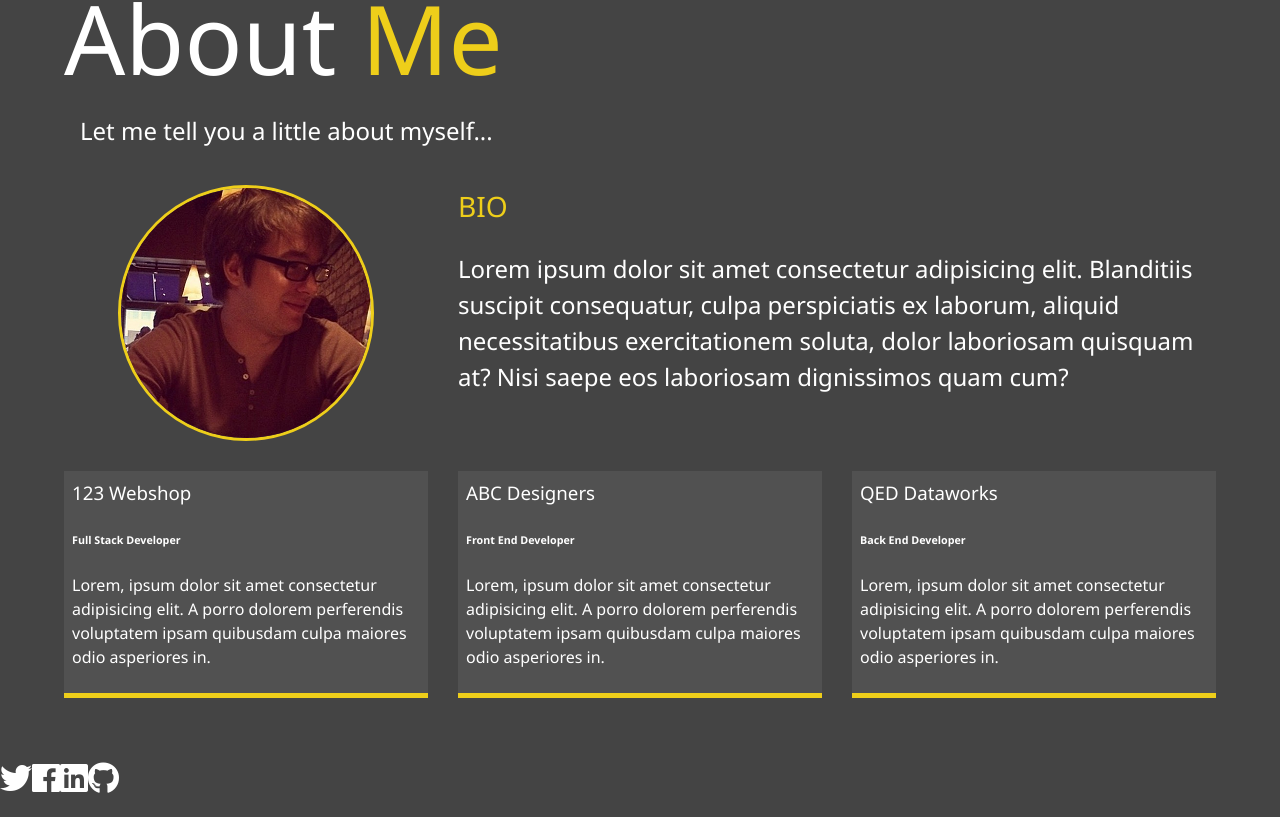
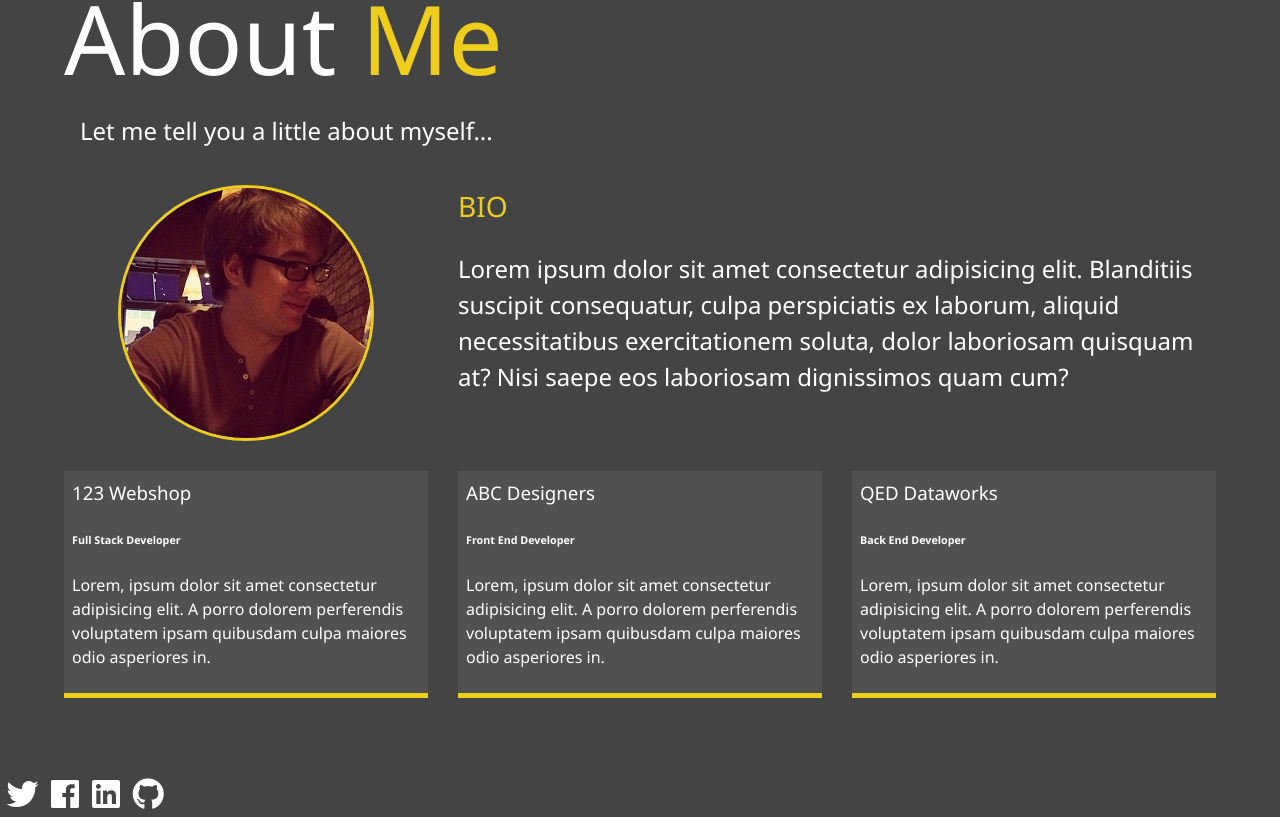
Before and after one commit to shanep42/ideal-eureka, a React (Create React App) app in the folder my-react-portfolio/: page / in a window 1280 px wide. Shown: the part 361-1178 px from the top of the page. Before the commit the page ends 1157 px from the top, so only its background shows below. Built offline with nearby package versions, Linux system fonts and the light colour scheme.

Commit message:
Built for deployment

```diff
--- a/my-react-portfolio/src/components/pages/Contact.js
+++ b/my-react-portfolio/src/components/pages/Contact.js
@@ -12,6 +12,7 @@ const Contact = () => {
 
     const {name, email, message} = formState;
 
+    // I expected to need this so that the form could be updated as you type, but I seem to just... not?
     function handleChange(e){
         if (e.target.name === 'email') {
             const isValid = validateEmail(e.target.value);
@@ -28,7 +29,7 @@ const Contact = () => {
     }
 
     function handleBlank(e) {
-        if (e.target.name === 'Name' || e.target.name === 'Message') {
+        if (e.target.name === 'name' || e.target.name === 'message' || e.target.name ==='Email') {
             if (!e.target.value.length) {
                 setErrorMessage(`${e.target.name} is required.`)
             } else {
@@ -75,7 +76,7 @@ const Contact = () => {
                     <input
                         type='email'
                         defaultValue={email}
-                        name='email'
+                        name='Email'
                         onBlur={handleBlank}
                     />
                 </div>
@@ -85,6 +86,7 @@ const Contact = () => {
                     <input
                         type='text'
                         defaultValue={message}
+                        name='Message'
                         onBlur={handleBlank}
                     />
                 </div>
--- a/my-react-portfolio/src/components/pages/Resume.js
+++ b/my-react-portfolio/src/components/pages/Resume.js
@@ -1,7 +1,7 @@
 import React from 'react'
 // TODO: Put resume in proper place once someone can help me structure this for deployment
 // import resume from
-import {Link} from 'react-router-dom'
+// import {Link} from 'react-router-dom'
 
 function Resume() {
     return (
--- a/my-react-portfolio/src/index.css
+++ b/my-react-portfolio/src/index.css
@@ -19,6 +19,11 @@ code {
 
 .navItem {
   font-size: larger;
+}
+
+.navItem:hover {
+  cursor: pointer;
+  color:#eece1a
 }
 
 ul {
@@ -249,15 +254,15 @@ main {
   min-height: calc(100vh - 60px);
 }
 
-main .icons {
+.icons {
   margin-top: 1rem;
 }
 
-main .icons a {
+.icons a {
   padding: 0.4rem;
 }
 
-main .icons a:hover {
+.icons a:hover {
   color: #eece1a;
   transition: all 0.5s ease-out;
 }
@@ -346,6 +351,7 @@ main#home h1 {
   padding: 0.5rem 1.5rem;
   background: #eece1a;
   color: #000;
+  cursor: pointer;
 }
 
 .boxes div:hover span {
```
Also changed, not shown: my-react-portfolio/package.json (+5 -2 lines), 1 other file (tests, documents, lock files or other folders).
